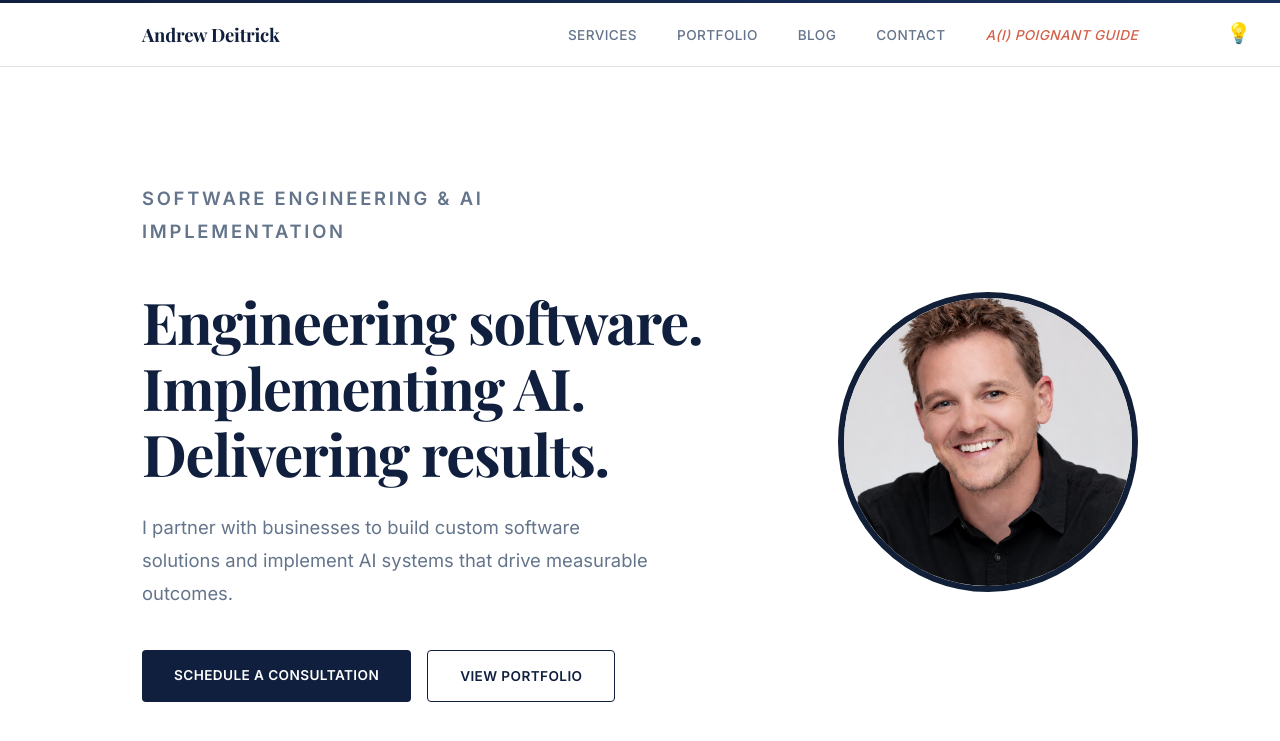
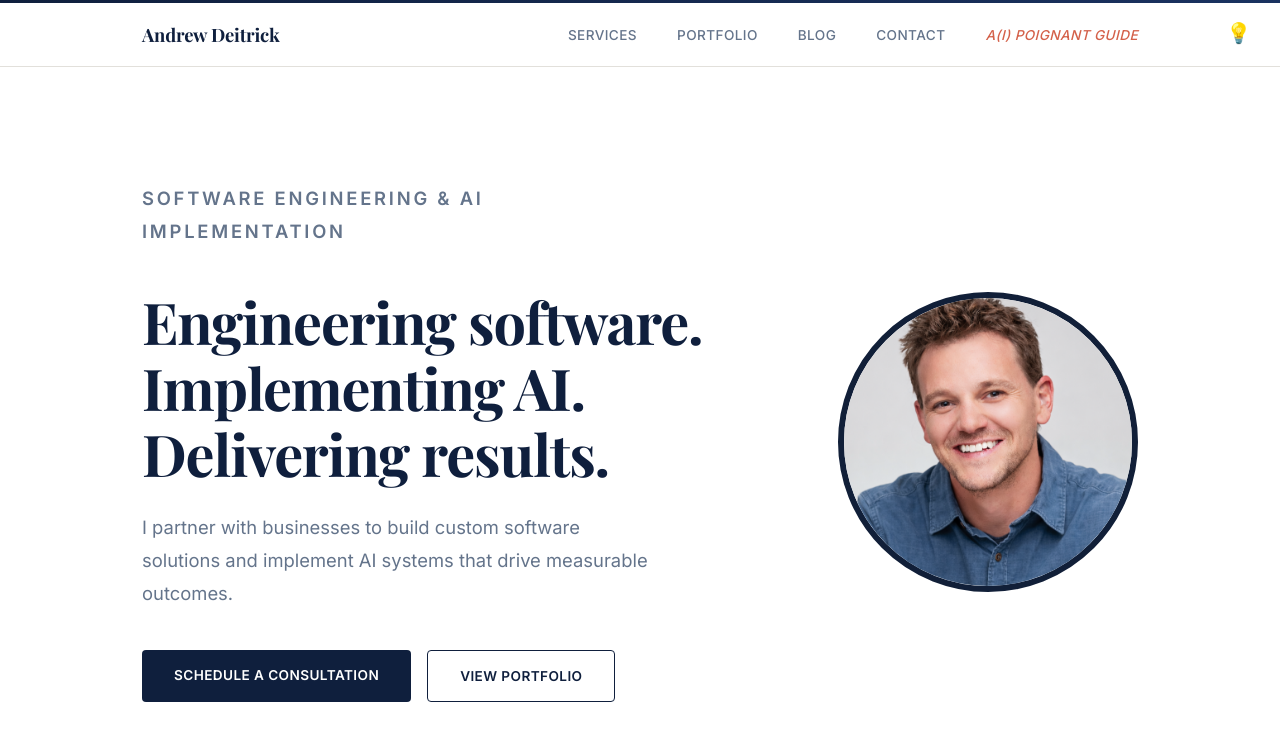
Before and after one commit to andrewdeitrick/andrewdeitrick.com, a Jekyll site: the page built from index.html, in a window 1280 px wide and 900 px high. Shown: the top 741 px of the window. Built offline with Jekyll 4.4.1, drawn with Linux system fonts in a browser that asks for light colours.

Commit message:
Use andrew-blue photo for both light and dark mode
Co-Authored-By: Claude Opus 4.6 <noreply@anthropic.com>

```diff
--- a/_layouts/default.html
+++ b/_layouts/default.html
@@ -37,25 +37,15 @@
   <script>
     const toggle = document.querySelector('.theme-toggle');
     const root = document.documentElement;
-    const heroPhoto = document.getElementById('hero-photo');
-
-    function updateHeroPhoto() {
-      if (!heroPhoto) return;
-      const isDark = root.getAttribute('data-theme') === 'dark';
-      heroPhoto.src = isDark ? '/andrew-white.png' : '/andrew-black.png';
-    }
-
     // Check for saved preference
     const saved = localStorage.getItem('theme');
     if (saved) root.setAttribute('data-theme', saved);
-    updateHeroPhoto();
 
     toggle.addEventListener('click', () => {
       const isDark = root.getAttribute('data-theme') === 'dark';
       const next = isDark ? 'light' : 'dark';
       root.setAttribute('data-theme', next);
       localStorage.setItem('theme', next);
-      updateHeroPhoto();
     });
   </script>
 </body>
--- a/index.html
+++ b/index.html
@@ -16,7 +16,7 @@ title: Andrew Deitrick — Software Engineering & AI Implementation
       </div>
     </div>
     <div class="hero-photo">
-      <img id="hero-photo" src="/andrew-black.png" alt="Andrew Deitrick">
+      <img id="hero-photo" src="/andrew-blue.png" alt="Andrew Deitrick">
     </div>
   </div>
 </section>
```
